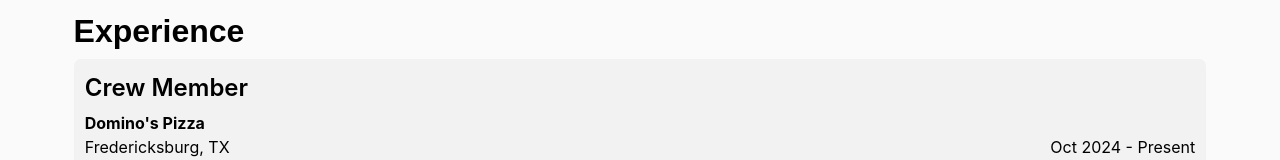
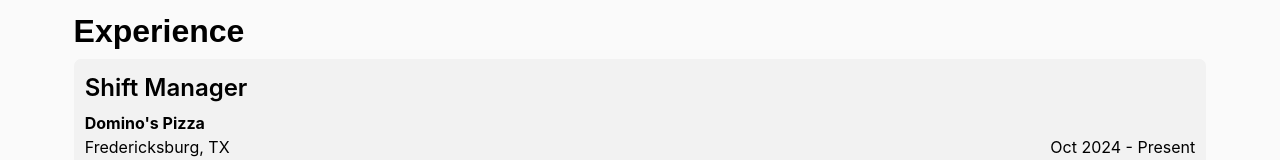
Before and after one commit to MaxGunter99/updated-portfolio, a React (Create React App) app: page / in a window 1280 px wide. Shown: the part 749-909 px from the top of the page. Built offline with nearby package versions, Linux system fonts and the light colour scheme; a web font is replaced by a local one.

Commit message:
updating dominos title

```diff
--- a/src/components/Experience.js
+++ b/src/components/Experience.js
@@ -10,7 +10,7 @@ export default function Experience() {
 
             <div className="experience-item">
 
-                <h4>Crew Member</h4>
+                <h4>Shift Manager</h4>
 
                 <div className="experience-info">
                     <div className="experience-info-location">
```
